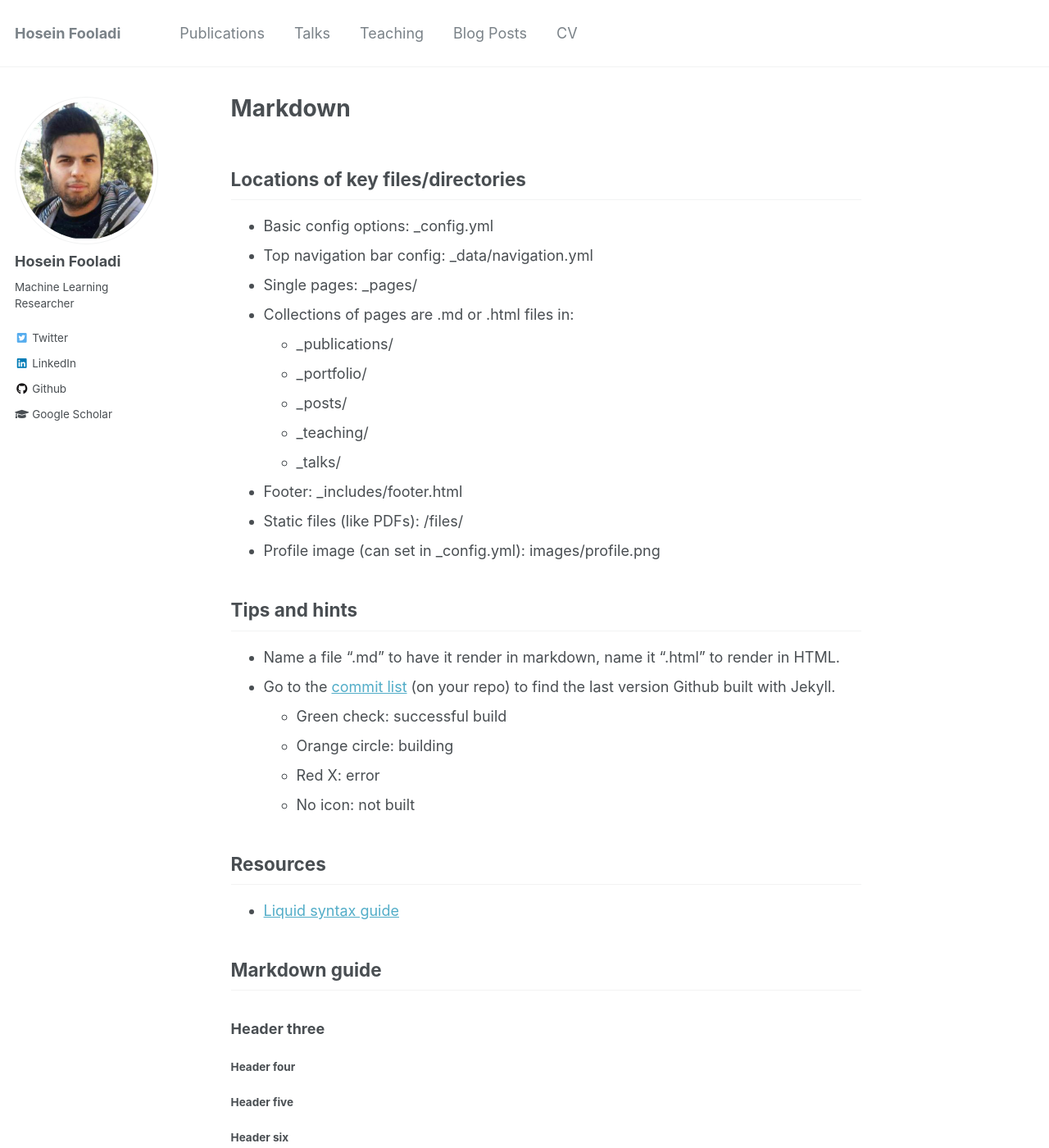
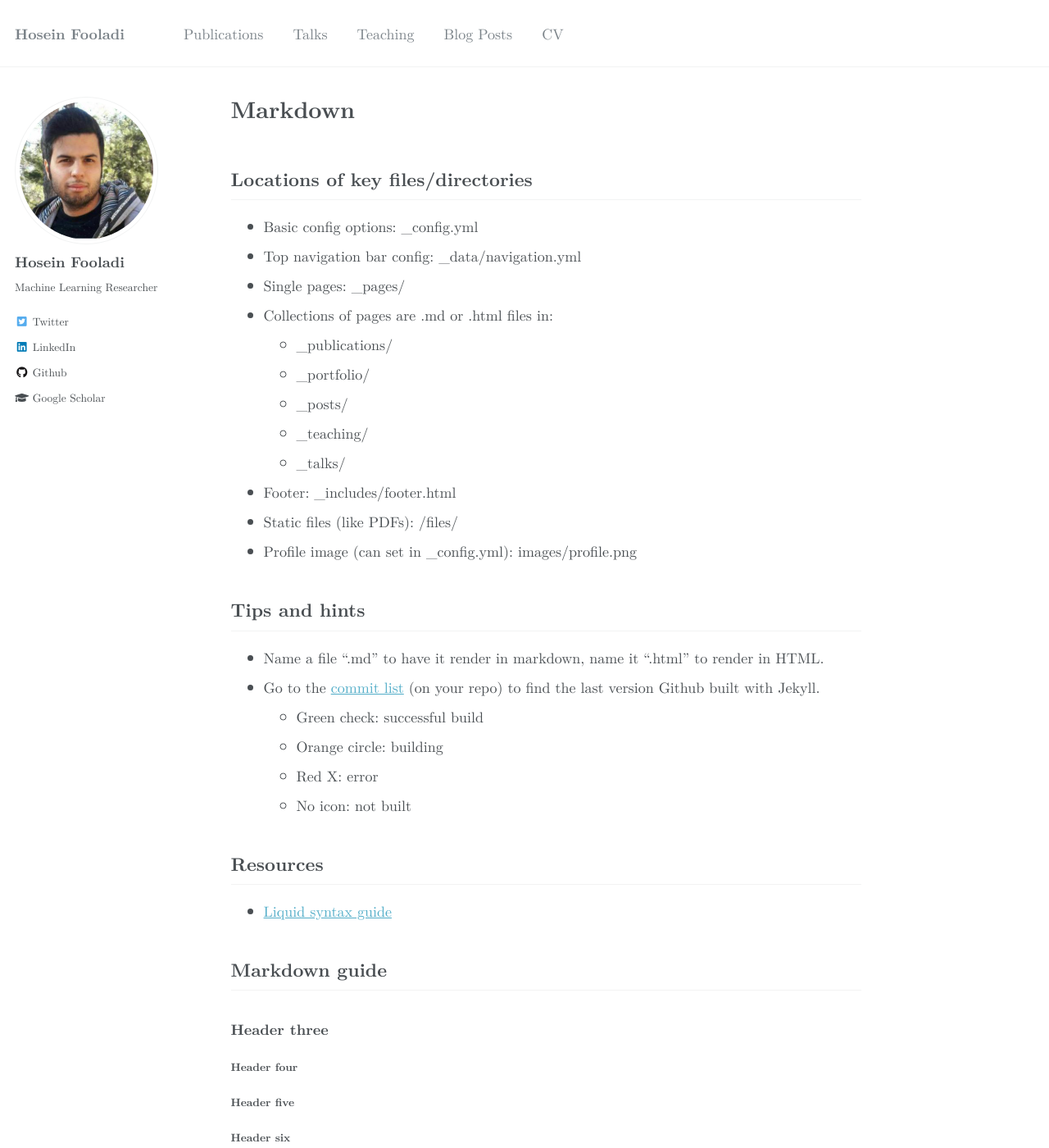
Before and after one commit to HFooladi/HFooladi.github.io, a Jekyll site: the page built from _pages/markdown.md, in a window 1280 px wide and 1400 px high. Shown: the whole window at 82% size. Built offline with Jekyll 4.4.1, drawn with Linux system fonts in a browser that asks for light colours; some web fonts are replaced.

Commit message:
changing font to LM

```diff
--- a/_includes/head/custom.html
+++ b/_includes/head/custom.html
@@ -24,6 +24,7 @@
 <meta name="theme-color" content="#ffffff">
 <link rel="stylesheet" href="{{ base_path }}/assets/css/academicons.css"/>
 <link rel="stylesheet" href="https://fonts.googleapis.com/css?family=Muli:400,400i&display=swap">
+<link rel="stylesheet" href="{{ base_path }}/assets/css/latinmodern.css" type="text/css" charset="utf-8" />
 <!-- <link rel="stylesheet" href="https://latex.now.sh/style.min.css" /> -->
 
 
--- a/_sass/_variables.scss
+++ b/_sass/_variables.scss
@@ -13,8 +13,8 @@ $paragraph-indent           : false; // true, false (default)
 $indent-var                 : 1.3em;
 
 /* system typefaces */
-$serif                      : 'Muli', Georgia, Times, serif;
-$sans-serif                 : 'Muli', -apple-system, ".SFNSText-Regular", "San Francisco", "Roboto", "Segoe UI", "Helvetica Neue", "Lucida Grande", Arial, sans-serif;
+$serif                      : 'Latin Modern', 'Muli', Georgia, Times, serif;
+$sans-serif                 : 'Latin Modern', 'Muli', -apple-system, ".SFNSText-Regular", "San Francisco", "Roboto", "Segoe UI", "Helvetica Neue", "Lucida Grande", Arial, sans-serif;
 $monospace                  : 'Courier New', Monaco, Consolas, "Lucida Console", monospace;
 $muli                       : 'Muli', sans-serif;
 
--- /dev/null
+++ b/assets/css/latinmodern.css
@@ -0,0 +1,46 @@
+/*!
+ * LaTeX.css (https://latex.now.sh/)
+ *
+ * Source: https://github.com/vincentdoerig/latex-css
+ * Licensed under MIT (https://github.com/vincentdoerig/latex-css/blob/master/LICENSE)
+*/
+
+@font-face {
+  font-family: 'Latin Modern';
+  font-style: normal;
+  font-weight: normal;
+  font-display: swap;
+  src: url('../fonts/LM-regular.woff2') format('woff2'),
+    url('../fonts/LM-regular.woff') format('woff'),
+    url('../fonts/LM-regular.ttf') format('truetype');
+}
+
+@font-face {
+  font-family: 'Latin Modern';
+  font-style: italic;
+  font-weight: normal;
+  font-display: swap;
+  src: url('../fonts/LM-italic.woff2') format('woff2'),
+    url('../fonts/LM-italic.woff') format('woff'),
+    url('../fonts/LM-italic.ttf') format('truetype');
+}
+
+@font-face {
+  font-family: 'Latin Modern';
+  font-style: normal;
+  font-weight: bold;
+  font-display: swap;
+  src: url('../fonts/LM-bold.woff2') format('woff2'),
+    url('../fonts/LM-bold.woff') format('woff'),
+    url('../fonts/LM-bold.ttf') format('truetype');
+}
+
+@font-face {
+  font-family: 'Latin Modern';
+  font-style: italic;
+  font-weight: bold;
+  font-display: swap;
+  src: url('../fonts/LM-bold-italic.woff2') format('woff2'),
+    url('../fonts/LM-bold-italic.woff') format('woff'),
+    url('../fonts/LM-bold-italic.ttf') format('truetype');
+}
```
Also changed, not shown: assets/css/latinmodern.min.css (added), assets/fonts/LM-bold-italic.ttf (added), assets/fonts/LM-bold-italic.woff (added), assets/fonts/LM-bold-italic.woff2 (added), assets/fonts/LM-bold.ttf (added), assets/fonts/LM-bold.woff (added), assets/fonts/LM-bold.woff2 (added), assets/fonts/LM-italic.ttf (added), assets/fonts/LM-italic.woff (added), assets/fonts/LM-italic.woff2 (added), assets/fonts/LM-regular.ttf (added), assets/fonts/LM-regular.woff (added), assets/fonts/LM-regular.woff2 (added).
